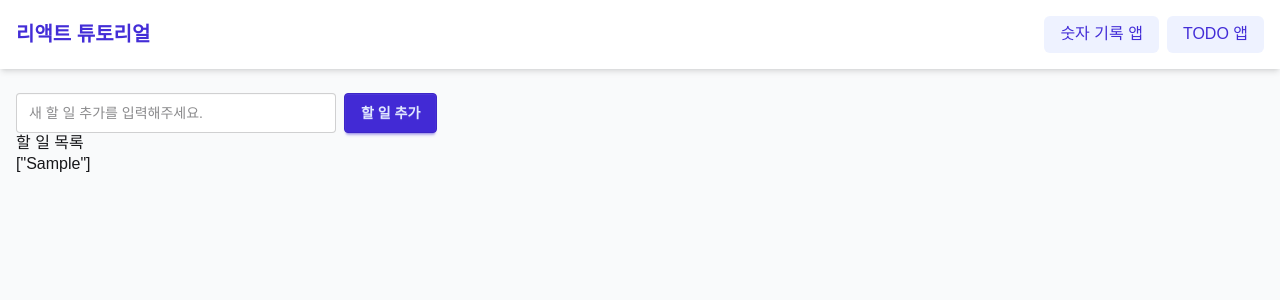
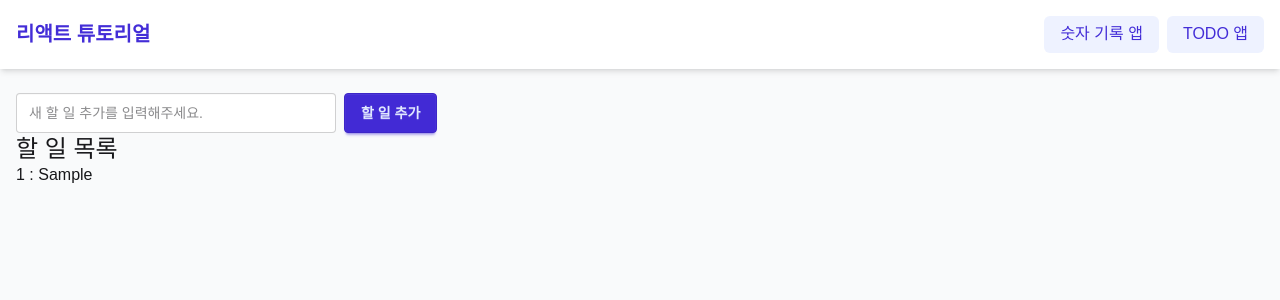
Before and after one commit to SangWon7242/react_tutorial_25_06_07, a Next.js app: page /todo in a window 1280 px wide. Both pictures are taken after typing "Sample" into the empty fields and a click on the button "할 일 추가". Shown: the top 300 px of the page. Built offline with nearby package versions, Linux system fonts and the light colour scheme; a web font is replaced by a local one.

Commit message:
할일 리스트를 ul, li 로 표현

```diff
--- a/src/app/todo/page.tsx
+++ b/src/app/todo/page.tsx
@@ -52,8 +52,20 @@ export default function Todo() {
       />
       <div>
         <>
-          <h1>할 일 목록</h1>
-          {JSON.stringify(todos)}
+          {todos.length == 0 ? (
+            <h1 className="text-2xl">할 일이 없습니다.</h1>
+          ) : (
+            <>
+              <h1 className="text-2xl">할 일 목록</h1>
+              <ul>
+                {todos.map((todo, index) => (
+                  <li key={index}>
+                    {index + 1} : {todo}
+                  </li>
+                ))}
+              </ul>
+            </>
+          )}
         </>
       </div>
     </>
```
